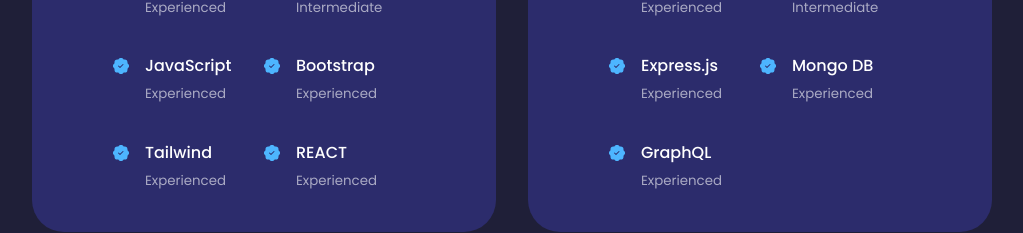
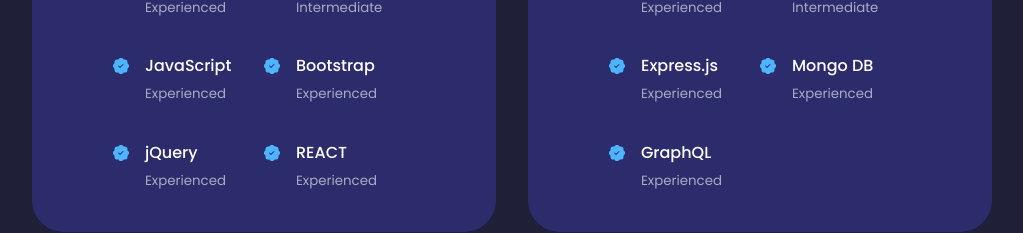
Before and after one commit to Chukwuebukaj/Personal-Portfolio, a React (Create React App) app: page / in a window 1280 px wide. Shown: the part 1854-2087 px from the top of the page, without its empty margins (128-1151 px from the left). Built offline with nearby package versions, Linux system fonts and the light colour scheme.

Commit message:
Update Experience.jsx

```diff
--- a/src/components/experience/Experience.jsx
+++ b/src/components/experience/Experience.jsx
@@ -43,7 +43,7 @@
             <article className="experience__details">
               <BsPatchCheckFill className="experience__details-icon" />
               <div>
-                <h4>Tailwind</h4>
+                <h4>jQuery</h4>
                 <small className="text-light">Experienced</small>
               </div>
             </article>
```
